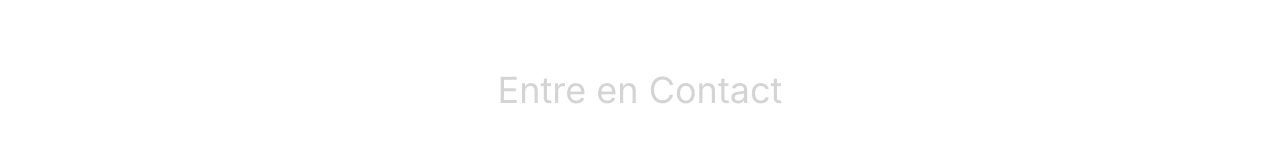
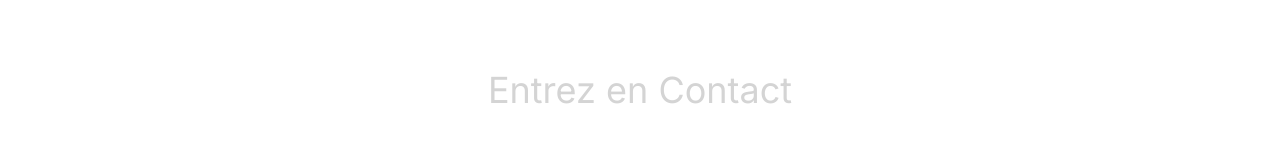
Before and after one commit to Smith-mkb/mkb-david, a React (Vite) app: page / in a window 1280 px wide. Shown: the part 3715-3875 px from the top of the page. Built offline with nearby package versions, Linux system fonts and the light colour scheme.

Commit message:
set: text contact modifier

```diff
--- a/src/components/Contact.jsx
+++ b/src/components/Contact.jsx
@@ -9,7 +9,7 @@ const Contact = () => {
         transition={{ duration: 0.5 }}
         className="my-20 text-center text-4xl"
       >
-        Entre en Contact
+        Entrez en Contact
       </motion.h2>
       <div className="text-center tracking-tighter">
         <motion.p
```
